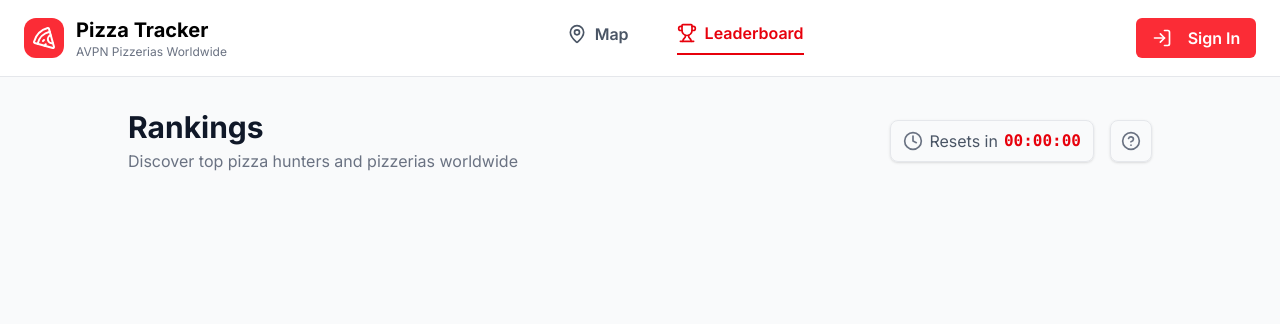
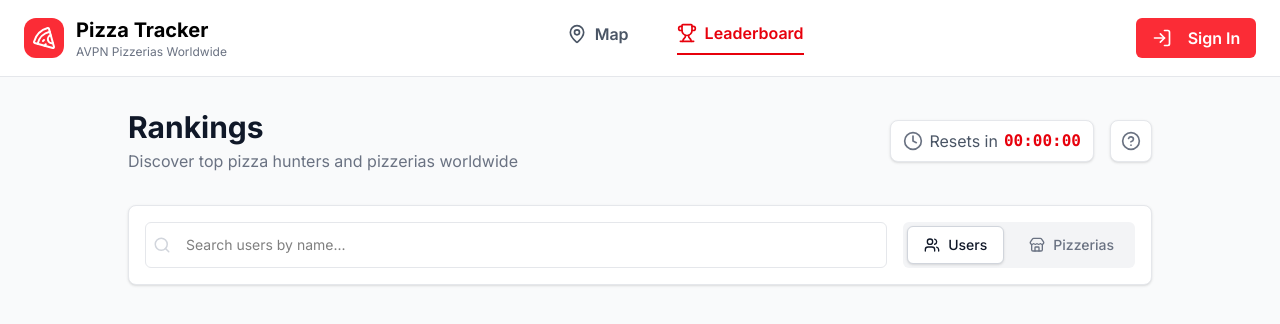
Before and after one commit to ReQs1/avpnMap, a React (Vite) app in the folder frontend/: page /leaderboard in a window 1280 px wide. Shown: the top 324 px of the page. Built offline with nearby package versions, Linux system fonts and the light colour scheme; no server answers.

Commit message:
start working on search bar and change leaderboard header background color

```diff
--- a/frontend/src/features/leaderboard/components/leaderboard-header.tsx
+++ b/frontend/src/features/leaderboard/components/leaderboard-header.tsx
@@ -20,7 +20,7 @@ export default function LeaderboardHeader() {
           </p>
         </div>
         <div className="flex items-center gap-4">
-          <div className="inline-flex items-center gap-1.5 rounded-lg border border-gray-200 px-3 py-2 shadow">
+          <div className="inline-flex items-center gap-1.5 rounded-lg border border-gray-200 bg-white px-3 py-2 shadow">
             <Clock className="text-gray-500" size={ICON_SIZE} />
             <p className="inline-flex gap-1.5 text-sm text-gray-600 lg:text-base">
               Resets in
@@ -32,7 +32,7 @@ export default function LeaderboardHeader() {
           <button
             onClick={() => setIsModalOpen(true)}
             aria-label="How rankings works"
-            className="inline-flex h-[38px] w-[38px] items-center justify-center rounded-lg border border-gray-200 text-gray-500 shadow transition-colors duration-200 hover:border-gray-400 hover:text-gray-700 lg:h-[42px] lg:w-[42px]"
+            className="inline-flex h-[38px] w-[38px] items-center justify-center rounded-lg border border-gray-200 bg-white text-gray-500 shadow transition-colors duration-200 hover:border-gray-400 hover:text-gray-700 lg:h-[42px] lg:w-[42px]"
           >
             <CircleQuestionMark size={ICON_SIZE} />
           </button>
--- /dev/null
+++ b/frontend/src/features/leaderboard/components/search-bar.tsx
@@ -0,0 +1,82 @@
+import { cn } from "@/shared/utils/utils";
+import type { LucideIcon } from "lucide-react";
+import { SearchIcon, Store, Users } from "lucide-react";
+import { useState } from "react";
+
+type QueryOpt = "users" | "pizzerias";
+
+export default function SearchBar() {
+  const [query, setQuery] = useState("");
+  const [queryOpt, setQueryOpt] = useState<QueryOpt>("users");
+
+  return (
+    <div className="flex flex-col gap-2 rounded-lg border border-gray-200 bg-white p-4 shadow sm:flex-row sm:items-center sm:gap-4">
+      <div className="relative grow">
+        <label
+          htmlFor="query"
+          className="absolute top-1/2 left-2 -translate-y-1/2 cursor-text text-gray-300"
+        >
+          <SearchIcon size={18} aria-hidden="true" />
+          <span className="sr-only">Search</span>
+        </label>
+        <input
+          value={query}
+          onChange={(e) => setQuery(e.target.value)}
+          onKeyDown={(e) => {
+            if (e.key === "Escape") {
+              setQuery("");
+            }
+          }}
+          type="text"
+          id="query"
+          placeholder={`Search ${queryOpt} by name...`}
+          className="w-full rounded-md border border-gray-200 py-3 pr-2 pl-10 text-sm"
+        />
+      </div>
+
+      <div className="flex w-fit gap-2 rounded-md bg-gray-100 p-1">
+        <TabButton
+          icon={Users}
+          label="Users"
+          isActive={queryOpt === "users"}
+          onClick={() => setQueryOpt("users")}
+        />
+        <TabButton
+          icon={Store}
+          label="Pizzerias"
+          isActive={queryOpt === "pizzerias"}
+          onClick={() => setQueryOpt("pizzerias")}
+        />
+      </div>
+
+      {/* TODO: add list of users/pizzerias with pagination */}
+    </div>
+  );
+}
+
+function TabButton({
+  icon: Icon,
+  label,
+  isActive,
+  onClick,
+}: {
+  icon: LucideIcon;
+  label: string;
+  isActive: boolean;
+  onClick: () => void;
+}) {
+  return (
+    <button
+      onClick={onClick}
+      className={cn(
+        "inline-flex items-center gap-2 rounded-md border px-4 py-2 text-sm font-medium transition",
+        isActive
+          ? "border-gray-300 bg-white text-gray-900 shadow-sm"
+          : "border-transparent bg-transparent text-gray-500 hover:text-gray-700 focus-visible:text-gray-700",
+      )}
+    >
+      <Icon size={16} aria-hidden="true" />
+      {label}
+    </button>
+  );
+}
--- a/frontend/src/routes/(app)/leaderboard.tsx
+++ b/frontend/src/routes/(app)/leaderboard.tsx
@@ -1,4 +1,5 @@
 import LeaderboardHeader from "@/features/leaderboard/components/leaderboard-header";
+import SearchBar from "@/features/leaderboard/components/search-bar";
 import { createFileRoute } from "@tanstack/react-router";
 
 export const Route = createFileRoute("/(app)/leaderboard")({
@@ -8,8 +9,9 @@ export const Route = createFileRoute("/(app)/leaderboard")({
 function RouteComponent() {
   return (
     <main className="grow bg-gray-50 px-4 py-8">
-      <div className="mx-auto max-w-5xl">
+      <div className="mx-auto max-w-5xl space-y-8">
         <LeaderboardHeader />
+        <SearchBar />
       </div>
     </main>
   );
```
